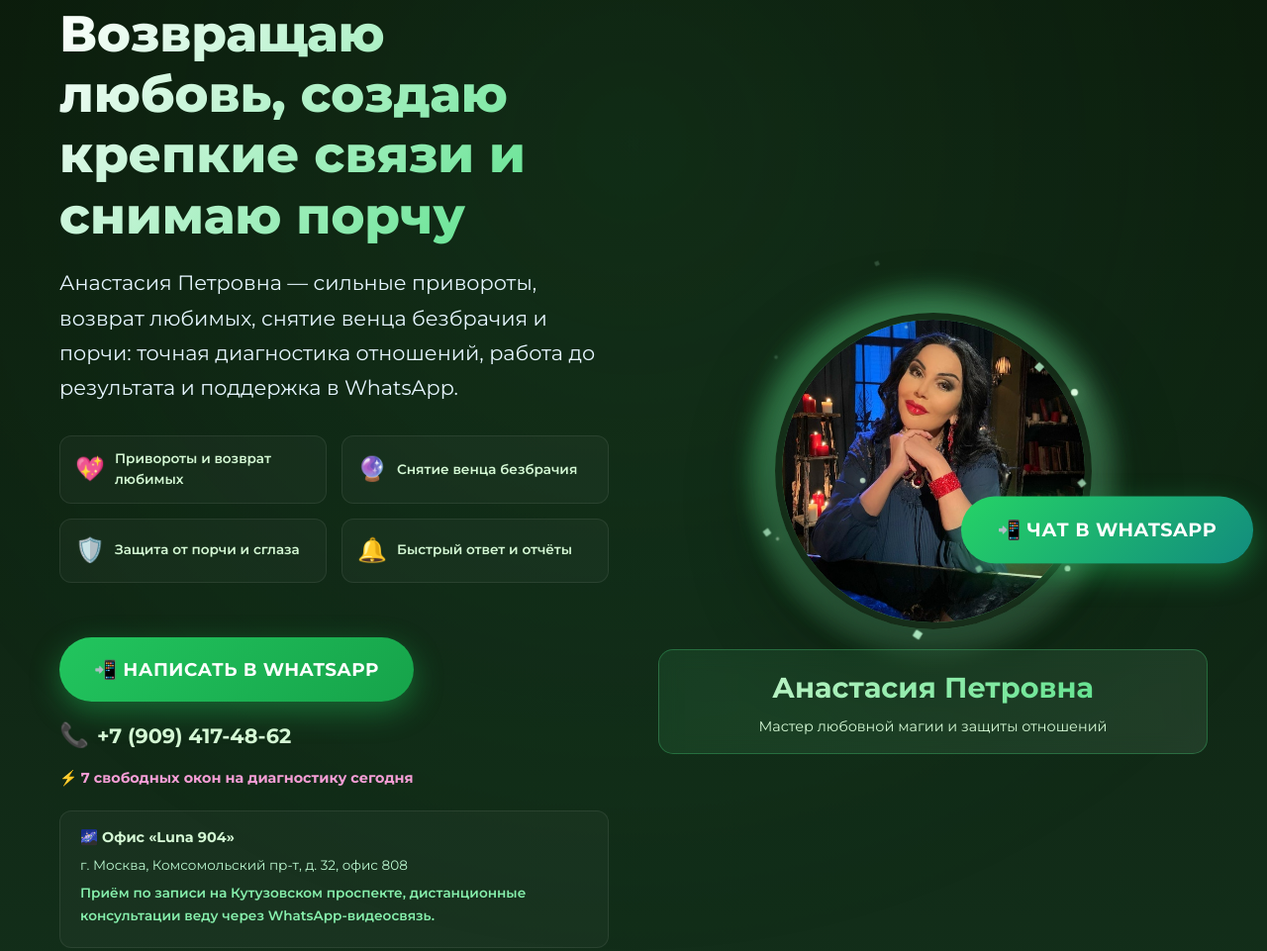
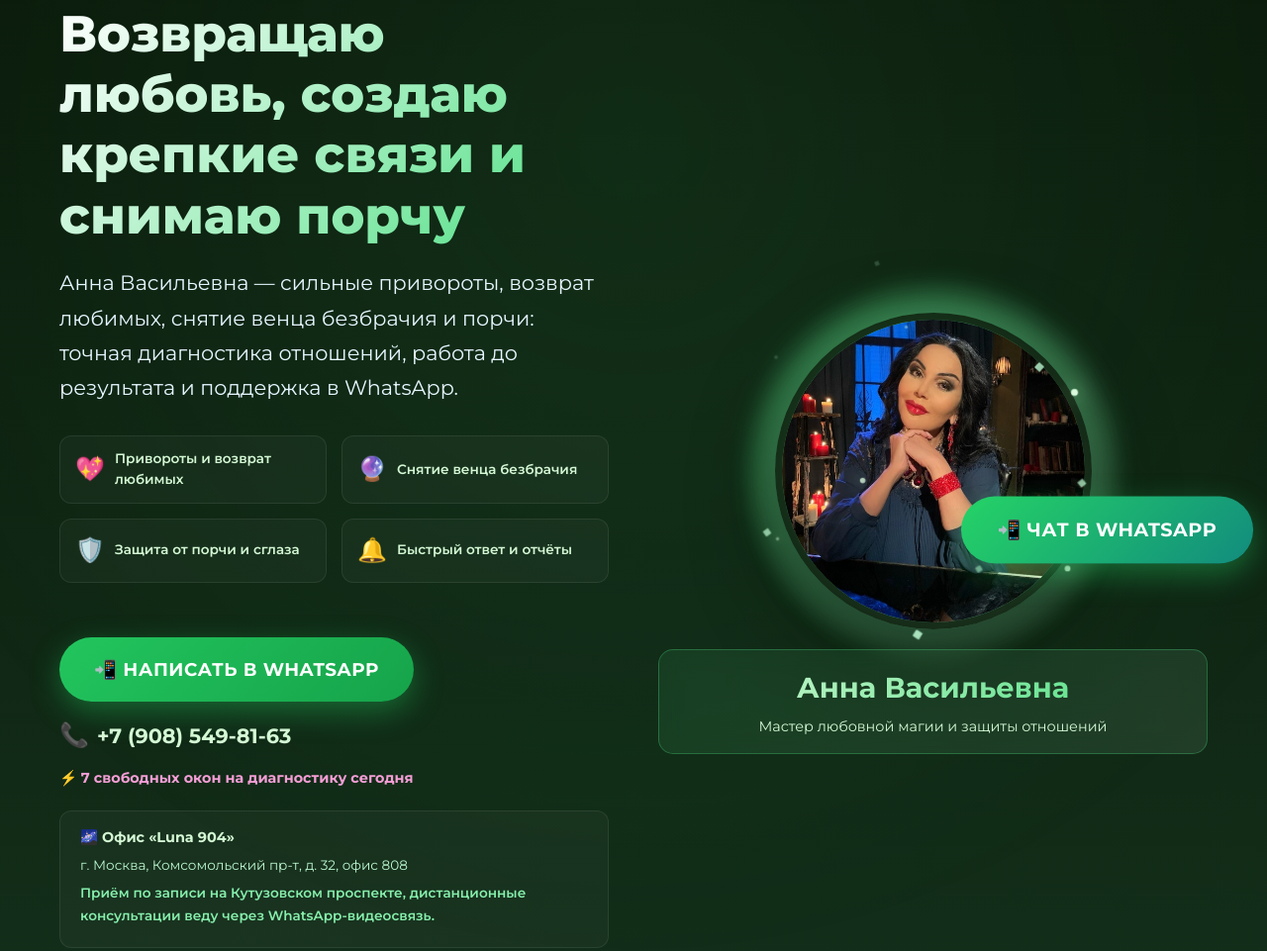
Before and after one commit to antomimpuls/gadlka-rost.ru, a plain HTML site: page index.html in a window 1280 px wide. Shown: the part 212-1173 px from the top of the page at 99% size. Drawn offline with Linux system fonts and the light colour scheme.

Commit message:
Update settings via panel

```diff
--- a/index.html
+++ b/index.html
@@ -11,8 +11,8 @@
 <link href="https://fonts.googleapis.com/css2?family=Montserrat:wght@400;600;700;800&display=swap" rel="stylesheet">
 <script>
 const SITE_SETTINGS = {
-  'phoneNumber': '+79094174862',
-  'psychicName': 'Анастасия Петровна',
+  'phoneNumber': '79085498163',
+  'psychicName': 'Анна Васильевна',
   'city': 'Москва (Хамовники)',
   'address': 'г. Москва, Комсомольский пр-т, д. 32, офис 808',
   'enableRedirect': false,
```
